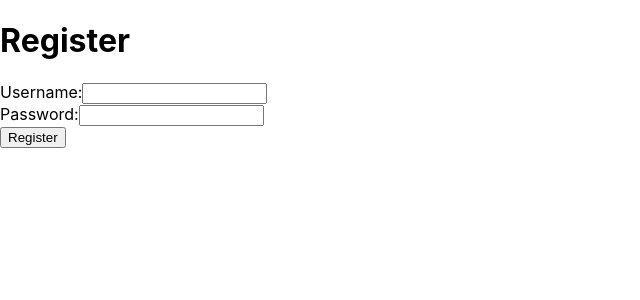
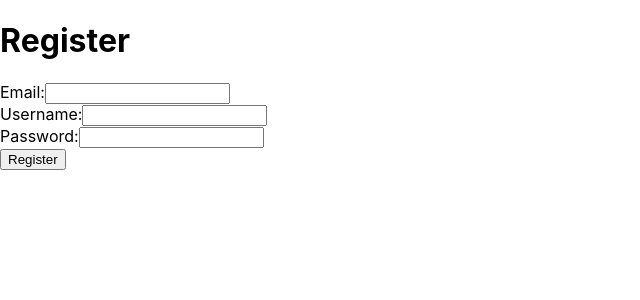
Before and after one commit to Flameis/CS362-Team3, a React (Create React App) app in the folder demo/: page /register in a window 1280 px wide. Shown: the top 300 px of the page, without its empty margins (0-640 px from the left). Built offline with nearby package versions, Linux system fonts and the light colour scheme.

Commit message:
email is now in the users table

```diff
--- a/demo/src/pages/Login.js
+++ b/demo/src/pages/Login.js
@@ -5,6 +5,7 @@ import Cookies from 'js-cookie';
 function Login() {
   const [username, setUsername] = useState("");
   const [password, setPassword] = useState("");
+  const [email, setEmail] = useState("");
   const [rememberMe, setRememberMe] = useState(false);
   const [error, setError] = useState("");
   const navigate = useNavigate();
@@ -17,7 +18,7 @@ function Login() {
         headers: {
           'Content-Type': 'application/json',
         },
-        body: JSON.stringify({ username, password }),
+        body: JSON.stringify({ username, email, password }),
       });
       const data = await response.json();
       if (response.ok) {
@@ -36,6 +37,14 @@ function Login() {
       <h1>Login</h1>
       {error && <div style={{ color: "red" }}>{error}</div>}
       <form onSubmit={handleSubmit}>
+        <div>
+          <label>Email:</label>
+          <input
+            type="text"
+            value={email}
+            onChange={(e) => setEmail(e.target.value)}
+          />
+        </div>
         <div>
           <label>Username:</label>
           <input
--- a/demo/src/pages/Register.js
+++ b/demo/src/pages/Register.js
@@ -4,6 +4,7 @@ import { useNavigate } from "react-router-dom";
 function Register() {
   const [username, setUsername] = useState("");
   const [password, setPassword] = useState("");
+  const [email, setEmail] = useState("");
   const [error, setError] = useState("");
   const navigate = useNavigate();
 
@@ -15,7 +16,7 @@ function Register() {
         headers: {
           'Content-Type': 'application/json',
         },
-        body: JSON.stringify({ username, password, date_joined: new Date(), role: 'user' }),
+        body: JSON.stringify({ username, email, password, date_joined: new Date(), role: 'user' }),
       });
       const data = await response.json();
       if (response.ok) {
@@ -33,6 +34,14 @@ function Register() {
       <h1>Register</h1>
       {error && <div style={{ color: "red" }}>{error}</div>}
       <form onSubmit={handleSubmit}>
+        <div>
+          <label>Email:</label>
+          <input
+            type="text"
+            value={email}
+            onChange={(e) => setEmail(e.target.value)}
+          />
+        </div>
         <div>
           <label>Username:</label>
           <input
```
Also changed, not shown: 1 other file (tests, documents, lock files or other folders).
